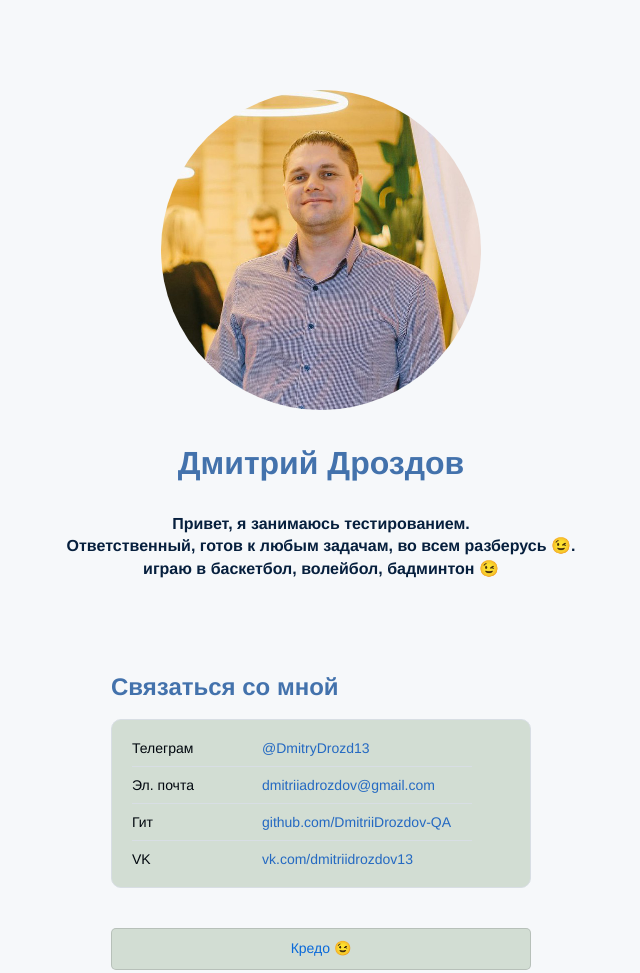
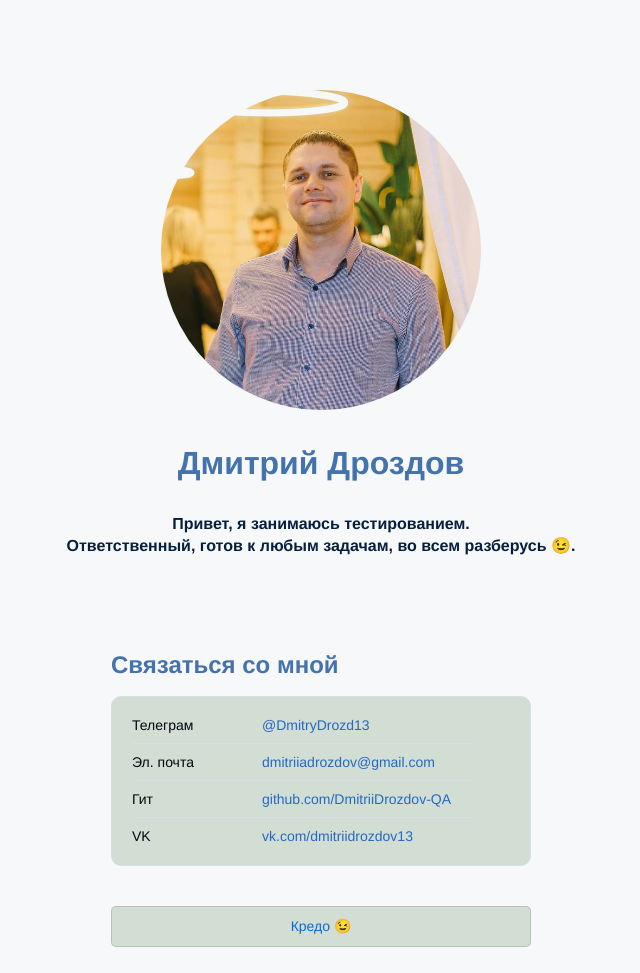
Before and after one commit to DmitriiDrozdov-QA/DmitriiDrozdov-QA.github.io, a plain HTML site: page index.html in a window 1280 px wide. Shown: the whole page, without its empty margins (319-959 px from the left). Drawn offline with Linux system fonts and the light colour scheme.

Commit message:
убрал строку, добавил фото в репу, 19:32

```diff
--- a/index.html
+++ b/index.html
@@ -30,7 +30,6 @@
       <img src="./avatar.png" alt="avatar" class="header__avatar" />
       <h1 class="header__title">Дмитрий Дроздов</h1>
       <h3 class="header__subtitle">Привет, я занимаюсь тестированием.<br> Ответственный, готов к любым задачам, во всем разберусь 😉.</h3>
-      <h5 class="header__subtitle"> играю в баскетбол, волейбол, бадминтон 😉</h5>
     </header>
     <main>
       <section class="links">
```
Also changed, not shown: favicon.jpg (added).
